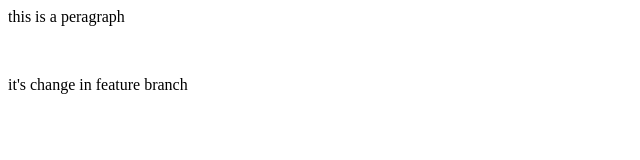
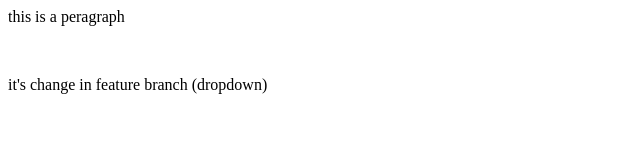
Before and after one commit to yogesh147-code/localrepo, a plain HTML site: page index.html in a window 1280 px wide. Shown: the whole page, without its empty margins (0-640 px from the left). Drawn offline with Linux system fonts and the light colour scheme.

```diff
--- a/index.html
+++ b/index.html
@@ -1,3 +1,3 @@
 <p>this is  a peragraph</p>
 <br>
-<p>it's change in feature branch</p>
+<p>it's change in feature branch (dropdown)</p>
```
